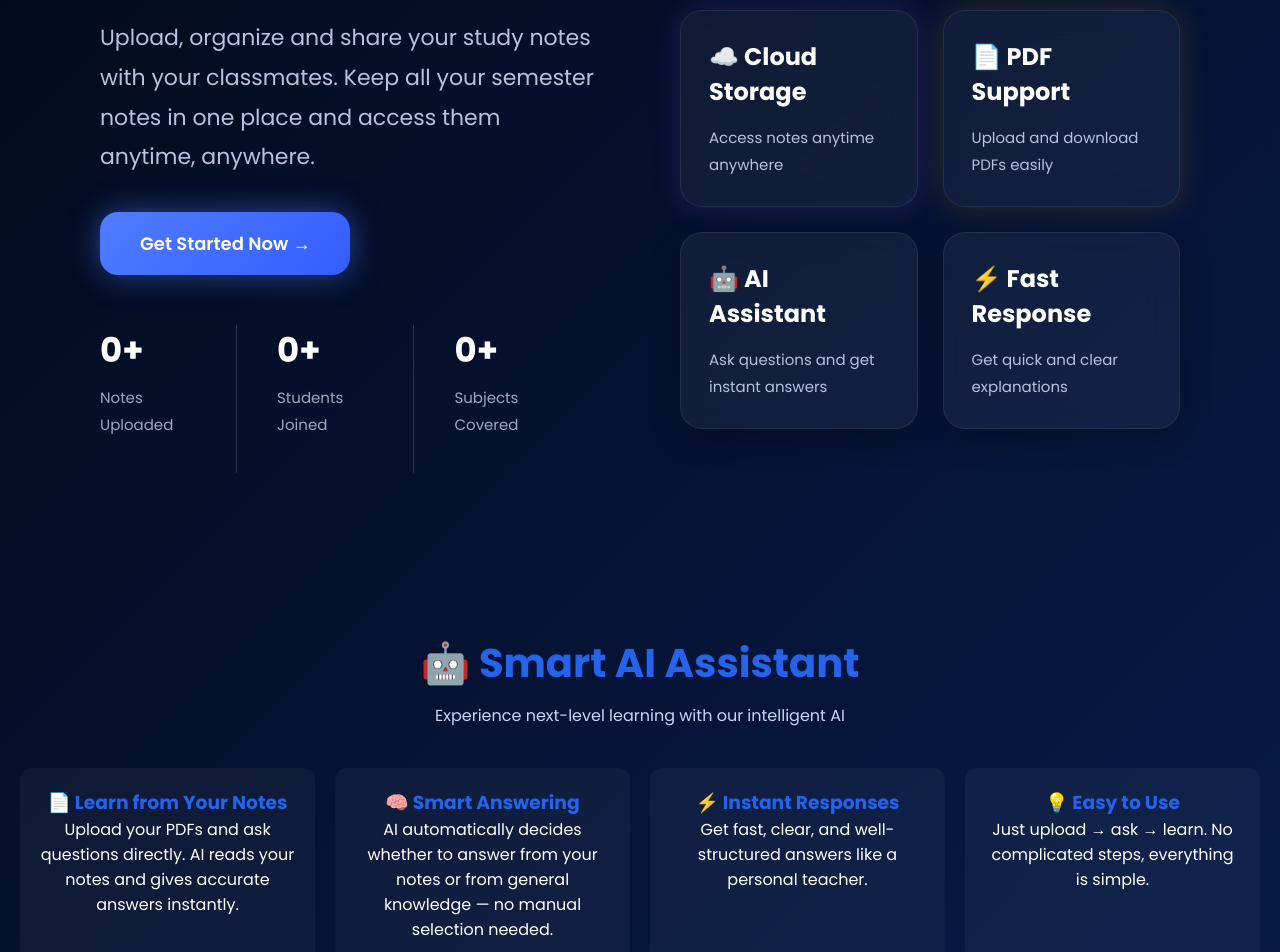
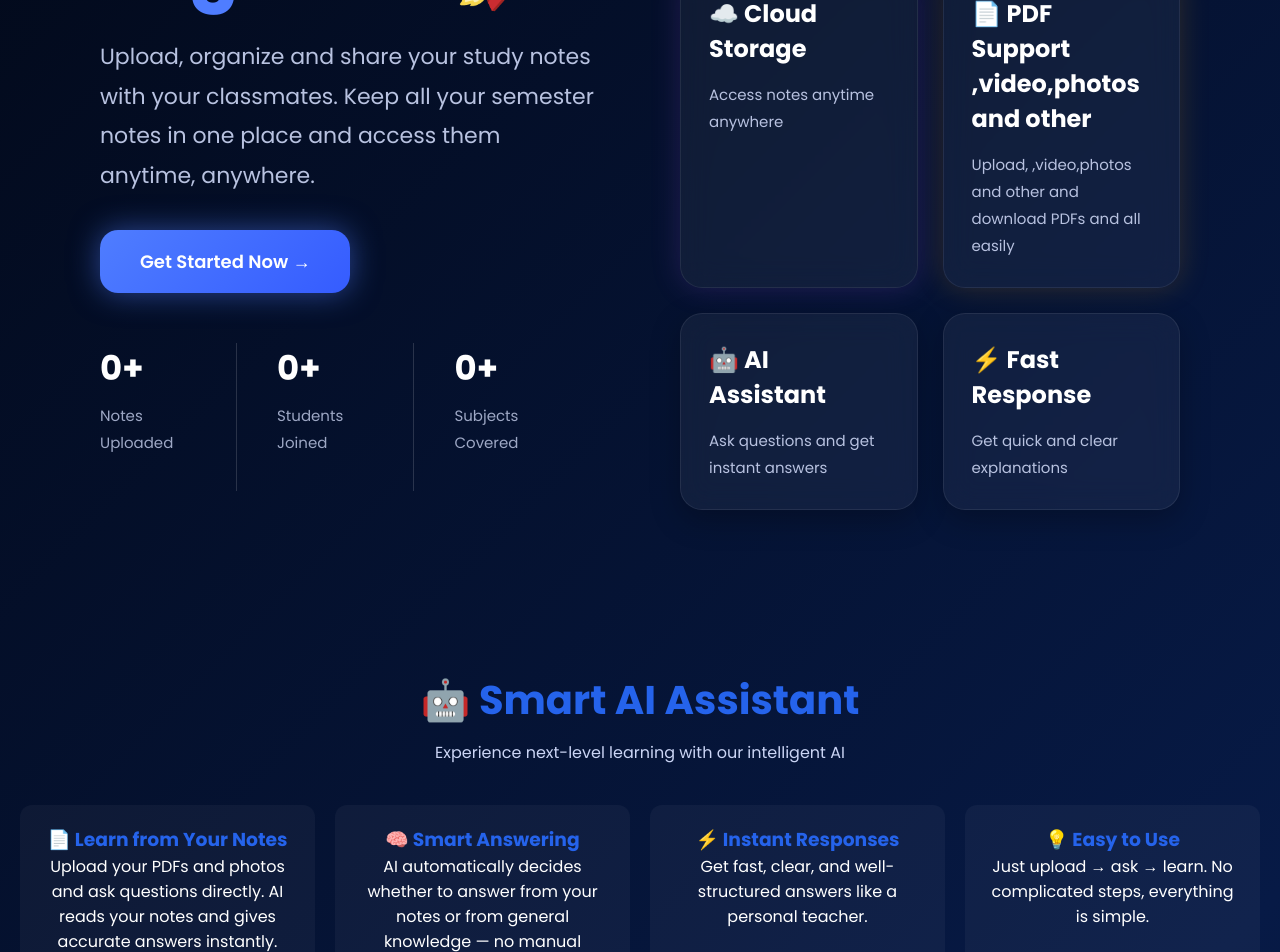
Before and after one commit to vidhyasagar118/notesweb, a React (Vite) app: page / in a window 1280 px wide. Shown: the part 440-1392 px from the top of the page. Built offline with nearby package versions, Linux system fonts and the light colour scheme; no server answers.

Commit message:
otheroption  add

```diff
--- a/src/pages/LandingPage.jsx
+++ b/src/pages/LandingPage.jsx
@@ -98,8 +98,8 @@ useEffect(() => {
 </div>
 
 <div className="preview-card">
-  <h3>📄 PDF Support</h3>
-  <p>Upload and download PDFs easily</p>
+  <h3>📄 PDF Support ,video,photos and other</h3>
+  <p>Upload,  ,video,photos and other and download PDFs  and all easily</p>
 </div>
 <div className="preview-card">
   <h3>🤖 AI Assistant</h3>
@@ -129,7 +129,7 @@ useEffect(() => {
     <div className="ai-card">
       <h3>📄 Learn from Your Notes</h3>
       <p>
-        Upload your PDFs and ask questions directly.
+        Upload your PDFs   and photos and ask questions directly.
         AI reads your notes and gives accurate answers instantly.
       </p>
     </div>
```
